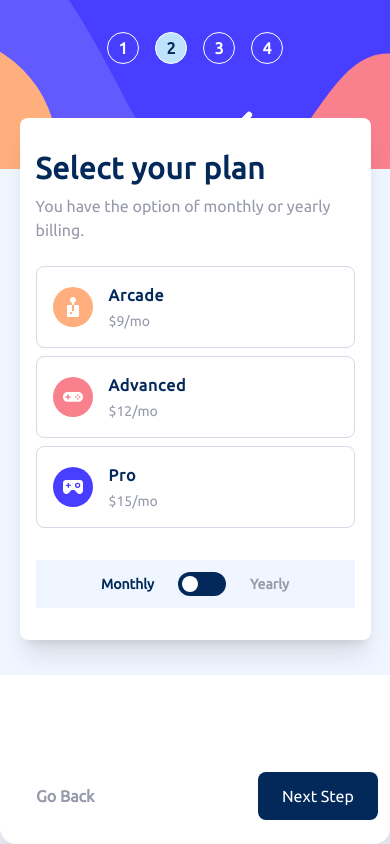
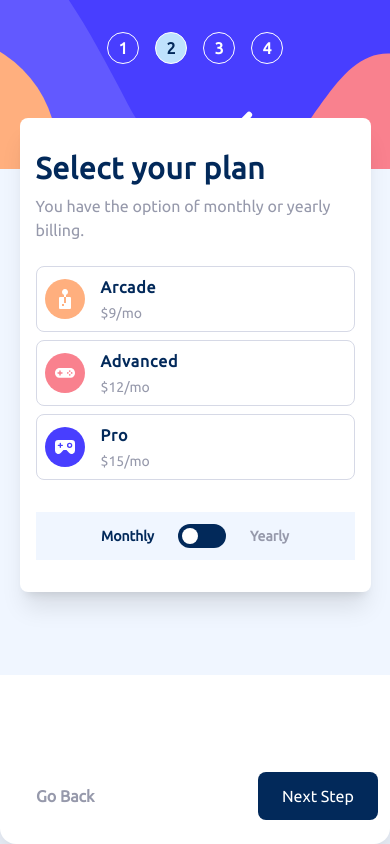
Before and after one commit to InnaTymoshenko/multi-step-form, a Next.js app: page /select in a window 390 px wide. Built offline with nearby package versions, Linux system fonts and the light colour scheme.

Commit message:
minor fixed

```diff
--- a/components/select.tsx
+++ b/components/select.tsx
@@ -35,7 +35,7 @@ const Select = () => {
 								<div
 									key={d.title}
 									onClick={() => handleSelectPlan(d.id)}
-									className={`lg:w-[30%] sx:w-full cursor-pointer hover:border-blue-200 border rounded p-4 flex lg:flex-col sx:flex-row sx:gap-4 lg:gap-12 lg:justify-between sx:justify-start lg:items-start sx:items-center ${
+									className={`lg:w-[30%] sx:w-full cursor-pointer hover:border-blue-200 border rounded lg:p-4 sx:p-2 flex lg:flex-col sx:flex-row sx:gap-4 lg:gap-12 lg:justify-between sx:justify-start lg:items-start sx:items-center ${
 										d.choose ? 'border-blue-200 bg-gray-50' : 'border-gray-100 bg-white'
 									}`}
 								>
```
